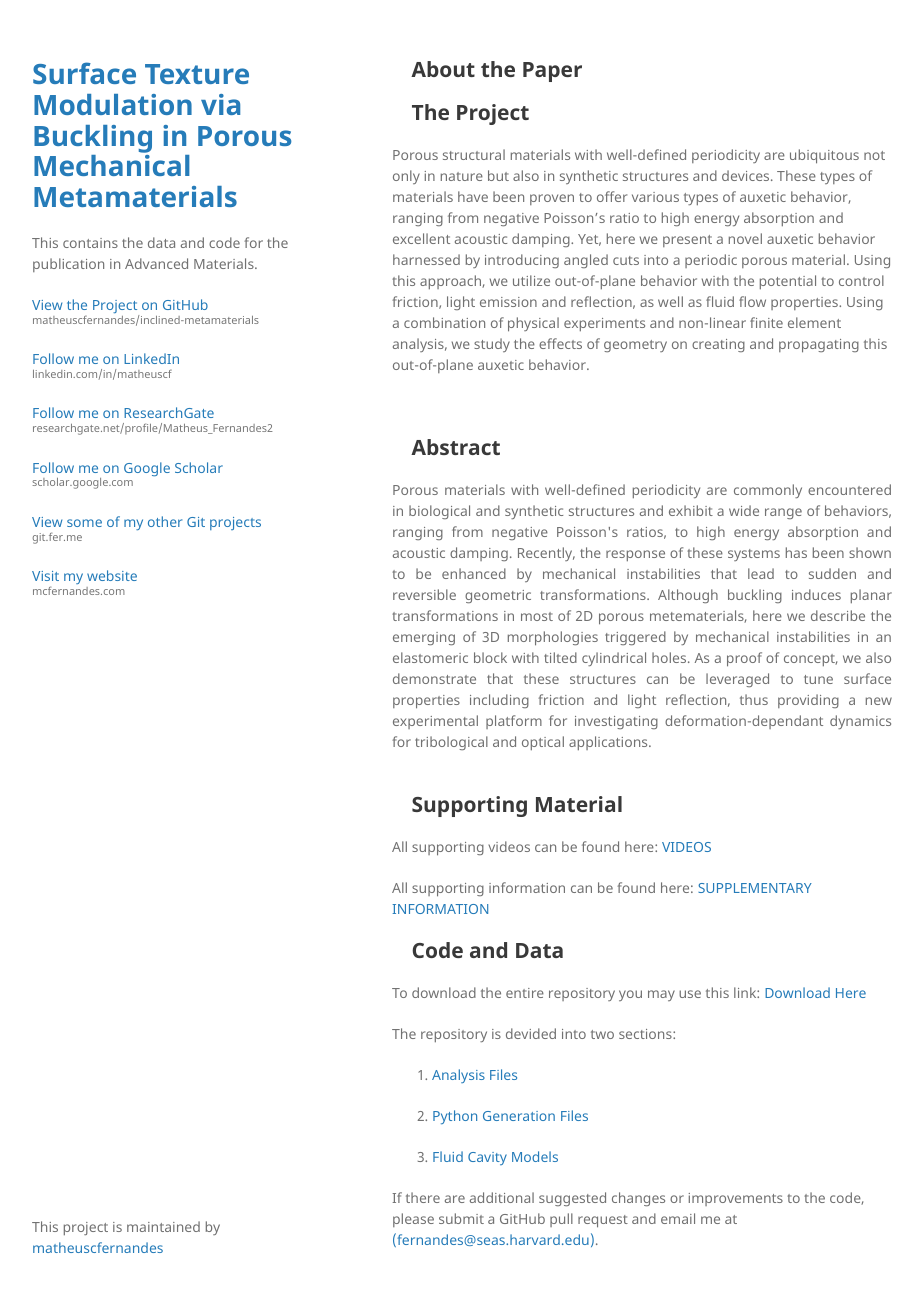
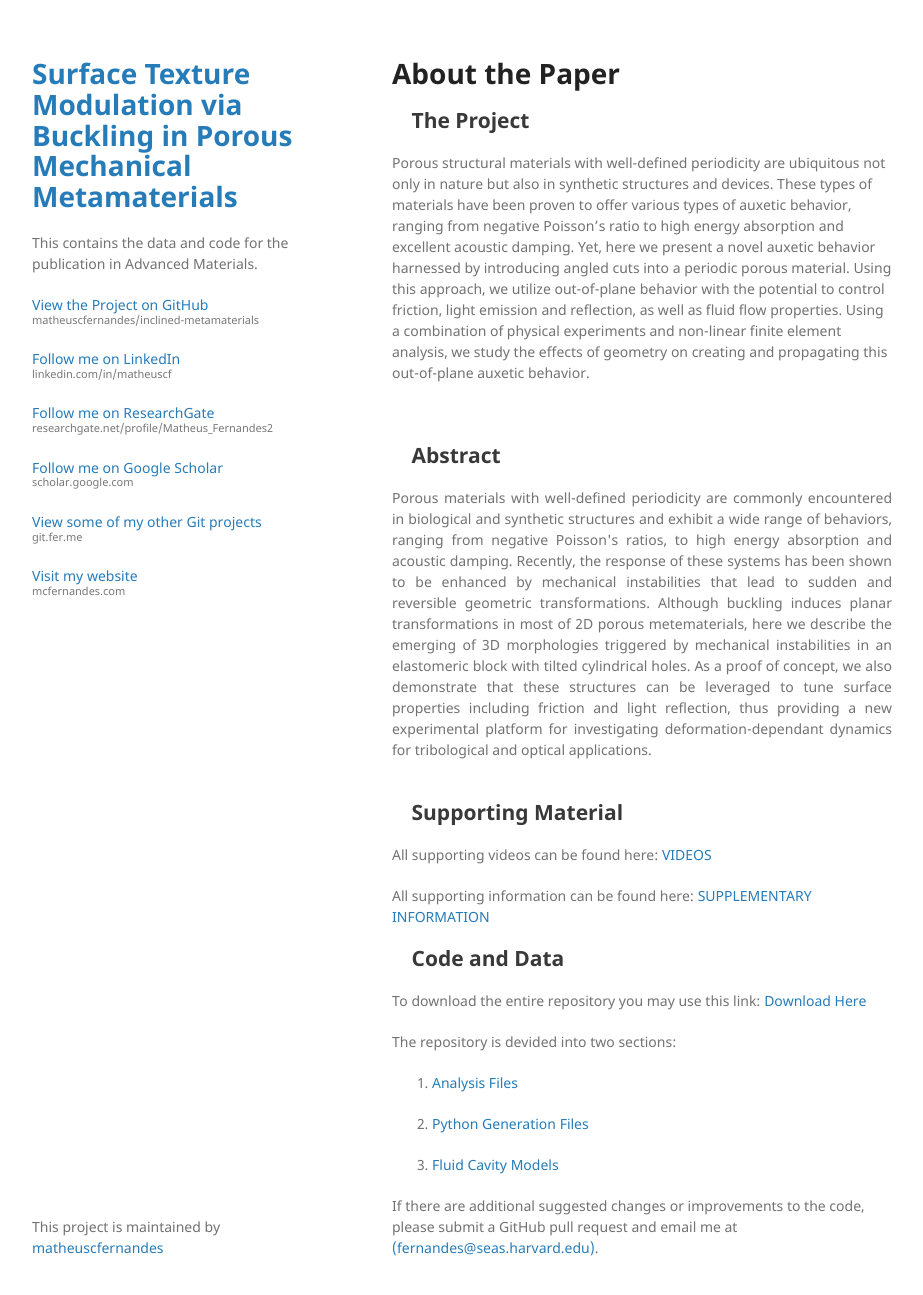
Before and after one commit to matheuscfernandes/inclined-metamaterials, a Jekyll site: the page built from index.md, in a window 1280 px wide and 1328 px high. Shown: the top 1295 px of the window, without its empty margins (178-1101 px from the left). Built offline with Jekyll 4.4.1, drawn with Linux system fonts in a browser that asks for light colours; nearby versions of some CDN libraries; our own code applies the rules of GitHub Pages for plain Markdown files.

```diff
--- a/index.md
+++ b/index.md
@@ -1,4 +1,4 @@
-## About the Paper
+# About the Paper
 
 ## The Project
 Porous structural materials with well-defined periodicity are ubiquitous not only in nature but also in synthetic structures and devices. These types of materials have been proven to offer various types of auxetic behavior, ranging from negative Poisson’s ratio to high energy absorption and excellent acoustic damping. Yet, here we present a novel auxetic behavior harnessed by introducing angled cuts into a periodic porous material. Using this approach, we utilize out-of-plane behavior with the potential to control friction, light emission and reflection, as well as fluid flow properties. Using a combination of physical experiments and non-linear finite element analysis, we study the effects of geometry on creating and propagating this out-of-plane auxetic behavior.
```
